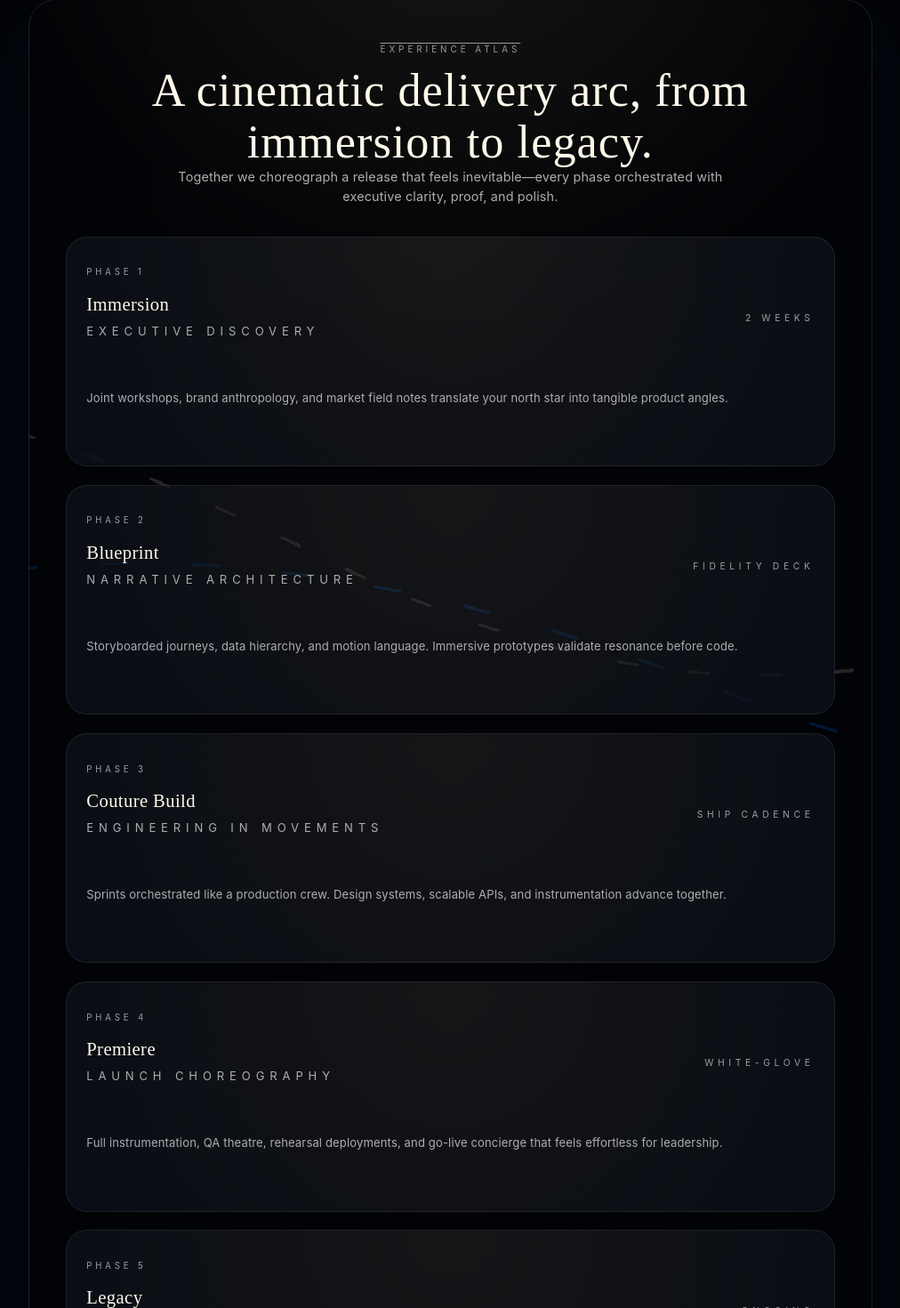
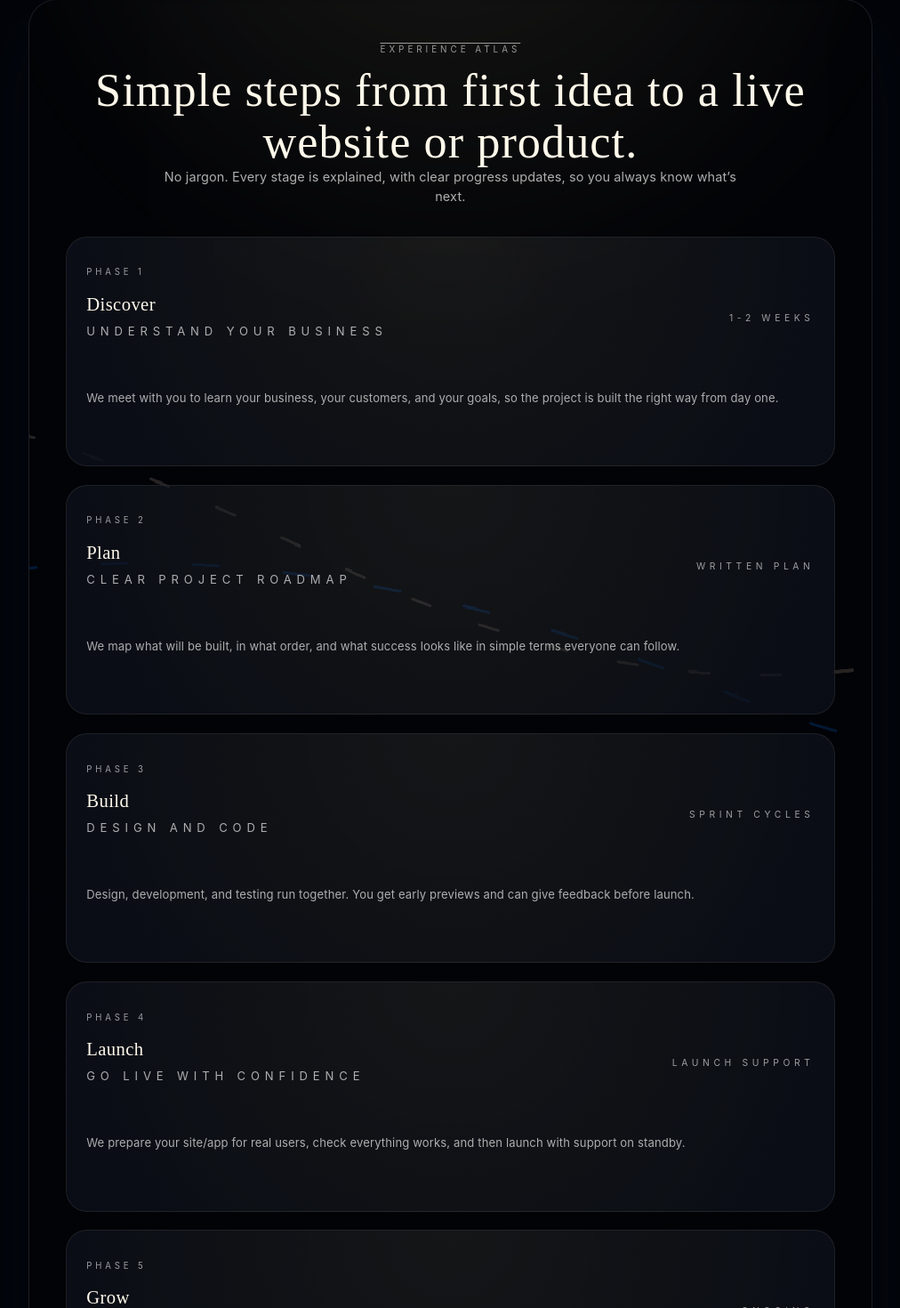
Before and after one commit to DrMcGi/drmcgi-saas, a Next.js app: page / in a window 1280 px wide. Shown: the part 1669-3139 px from the top of the page at 89% size, without its empty margins (134-1146 px from the left). Built offline with nearby package versions, Linux system fonts and the light colour scheme; no server answers.

Commit message:
Simplify ExperienceAtlas wording for broad local audience

```diff
--- a/src/components/ExperienceAtlas.tsx
+++ b/src/components/ExperienceAtlas.tsx
@@ -4,38 +4,38 @@ import BackgroundManager from "@/components/BackgroundManager";
 
 const PHASES = [
   {
-    title: "Immersion",
-    subtitle: "Executive discovery",
+    title: "Discover",
+    subtitle: "Understand your business",
     copy:
-      "Joint workshops, brand anthropology, and market field notes translate your north star into tangible product angles.",
-    stat: "2 weeks"
+      "We meet with you to learn your business, your customers, and your goals, so the project is built the right way from day one.",
+    stat: "1-2 weeks"
   },
   {
-    title: "Blueprint",
-    subtitle: "Narrative architecture",
+    title: "Plan",
+    subtitle: "Clear project roadmap",
     copy:
-      "Storyboarded journeys, data hierarchy, and motion language. Immersive prototypes validate resonance before code.",
-    stat: "Fidelity deck"
+      "We map what will be built, in what order, and what success looks like in simple terms everyone can follow.",
+    stat: "Written plan"
   },
   {
-    title: "Couture Build",
-    subtitle: "Engineering in movements",
+    title: "Build",
+    subtitle: "Design and code",
     copy:
-      "Sprints orchestrated like a production crew. Design systems, scalable APIs, and instrumentation advance together.",
-    stat: "Ship cadence"
+      "Design, development, and testing run together. You get early previews and can give feedback before launch.",
+    stat: "Sprint cycles"
   },
   {
-    title: "Premiere",
-    subtitle: "Launch choreography",
+    title: "Launch",
+    subtitle: "Go live with confidence",
     copy:
-      "Full instrumentation, QA theatre, rehearsal deployments, and go-live concierge that feels effortless for leadership.",
-    stat: "White-glove"
+      "We prepare your site/app for real users, check everything works, and then launch with support on standby.",
+    stat: "Launch support"
   },
   {
-    title: "Legacy",
-    subtitle: "Growth councils",
+    title: "Grow",
+    subtitle: "Improve and expand",
     copy:
-      "Quarterly data salons, rapid optimisation, and opportunity scouting to preserve momentum and halo.",
+      "After launch we check performance, add improvements, and help you find new ways to get more leads and sales.",
     stat: "Ongoing"
   }
 ];
@@ -54,7 +54,7 @@ export default function ExperienceAtlas() {
             transition={{ duration: 0.9 }}
             className="vision-title"
           >
-            A cinematic delivery arc, from immersion to legacy.
+            Simple steps from first idea to a live website or product.
           </motion.h2>
           <motion.p
             initial={{ opacity: 0, y: 18 }}
@@ -63,8 +63,7 @@ export default function ExperienceAtlas() {
             transition={{ duration: 0.9, delay: 0.1 }}
             className="vision-body mx-auto"
           >
-            Together we choreograph a release that feels inevitable—every phase orchestrated with executive clarity,
-            proof, and polish.
+            No jargon. Every stage is explained, with clear progress updates, so you always know what’s next.
           </motion.p>
         </div>
 
```
